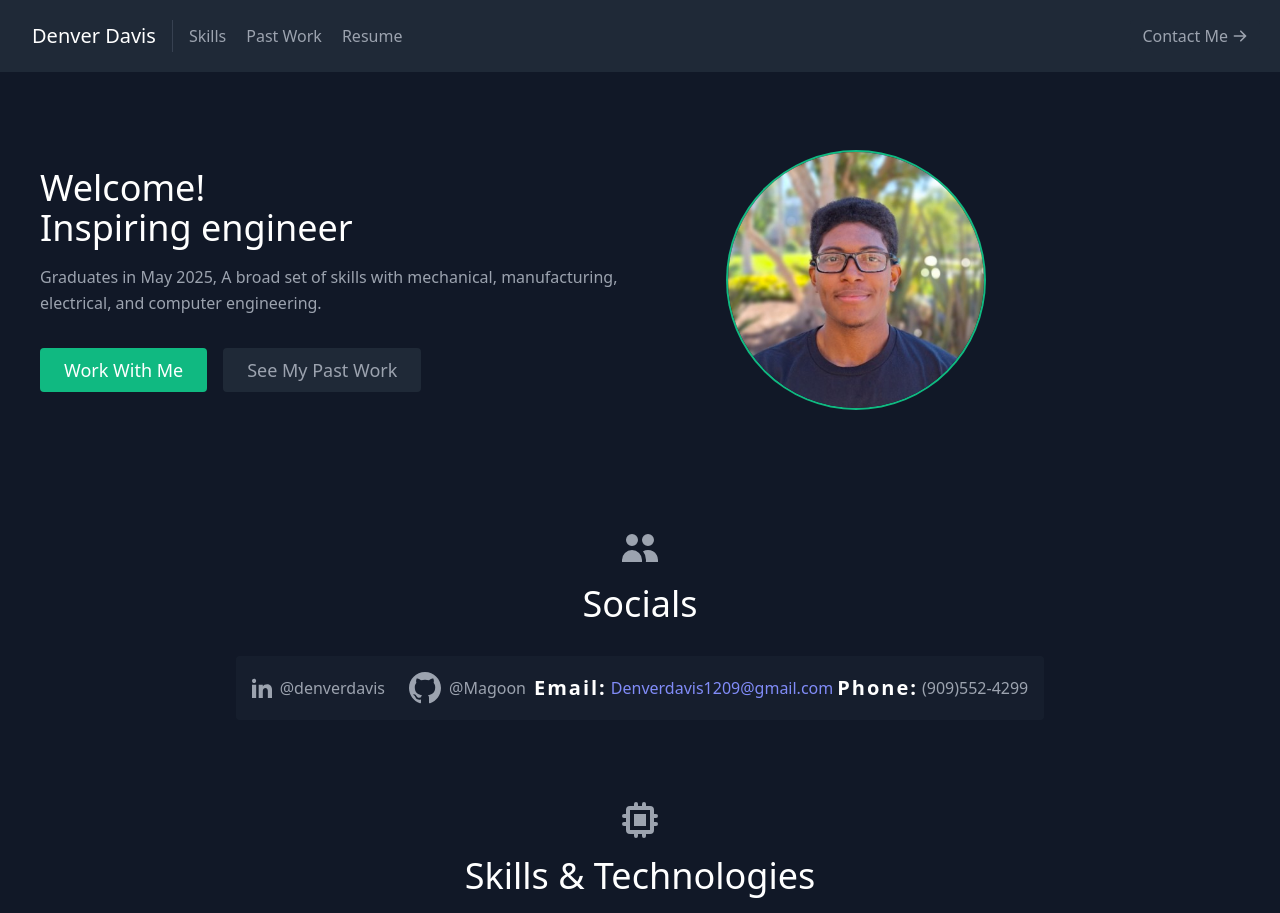
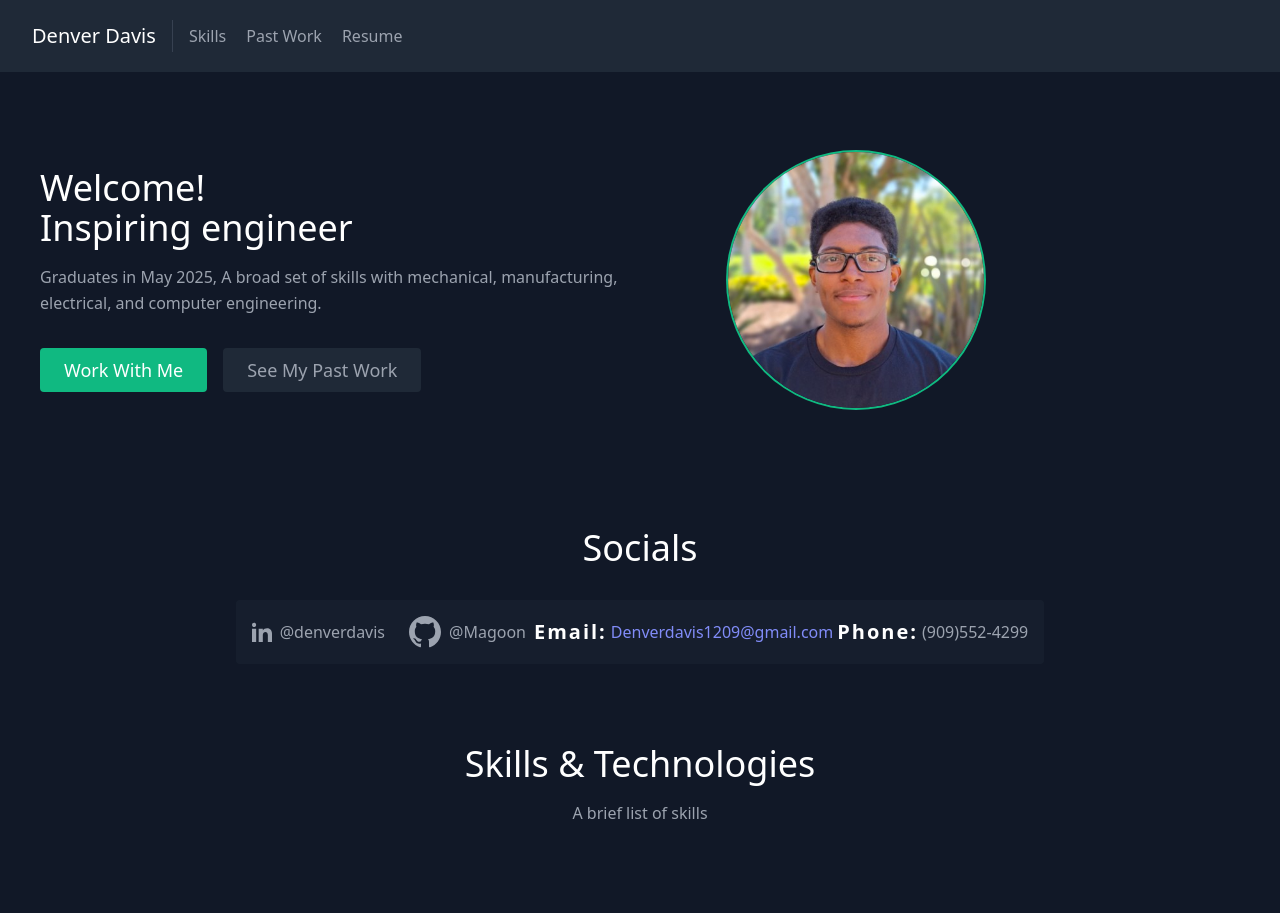
Before and after one commit to Magoon18/REACT, a React (Create React App) app in the folder my-portfolio/: page / in a window 1280 px wide. Shown: the top 913 px of the page. Built offline with nearby package versions, Linux system fonts and the light colour scheme.

Commit message:
Removed icons

```diff
--- a/my-portfolio/src/components/Navbar.js
+++ b/my-portfolio/src/components/Navbar.js
@@ -21,12 +21,12 @@
             Resume
           </a>
         </nav>
-        <a
+        {/*<a
           href="#contact"
           className="inline-flex items-center bg-gray-800 border-0 py-1 px-3 focus:outline-none hover:bg-gray-700 rounded text-base mt-4 md:mt-0">
           Contact Me
           <ArrowRightIcon className="w-4 h-4 ml-1" />
-        </a>
+        </a>*/}
       </div>
     </header>
   );
--- a/my-portfolio/src/components/Projects.js
+++ b/my-portfolio/src/components/Projects.js
@@ -7,7 +7,7 @@
     <section id="projects" className="text-gray-400 bg-gray-900 body-font">
       <div className="container px-5 py-10 mx-auto text-center lg:px-40">
         <div className="flex flex-col w-full mb-20">
-          <CodeIcon className="mx-auto inline-block w-10 mb-4" />
+          {/*<CodeIcon className="mx-auto inline-block w-10 mb-4" />*/}
           <h1 className="sm:text-4xl text-3xl font-medium title-font mb-4 text-white">
             Project Experience
           </h1>
--- a/my-portfolio/src/components/Skills.js
+++ b/my-portfolio/src/components/Skills.js
@@ -7,7 +7,7 @@
     <section id="skills">
       <div className="container px-5 py-10 mx-auto">
         <div className="text-center mb-20">
-          <ChipIcon className="w-10 inline-block mb-4" />
+          {/*<ChipIcon className="w-10 inline-block mb-4" />*/}
           <h1 className="sm:text-4xl text-3xl font-medium title-font text-white mb-4">
             Skills &amp; Technologies
           </h1>
--- a/my-portfolio/src/components/Socials.js
+++ b/my-portfolio/src/components/Socials.js
@@ -5,7 +5,7 @@
   return (
     <section id="socials">
       <div className="container px-5 py-10 mx-auto text-center">
-        <UsersIcon className="w-10 inline-block mb-4" />
+        {/*<UsersIcon className="w-10 inline-block mb-4" />*/}
         <h1 className="sm:text-4xl text-3xl font-medium title-font text-white mb-8">
           Socials
         </h1>
@@ -33,15 +33,15 @@
             <a href="https://github.com/Magoon18" target="_blank" className="ml-2 mr-2 hover:text-white">
               @Magoon
             </a>
-              <h1 className="title-font font-semibold text-white tracking-widest text-xl">
+              <h2 className="title-font font-semibold text-white tracking-widest text-xl">
                 Email:
-              </h1>
+              </h2>
               <a className="text-indigo-400 leading-relaxed ml-1">
               Denverdavis1209@gmail.com
               </a>
-              <h1 className="title-font font-semibold text-white tracking-widest text-xl ml-1">
+              <h2 className="title-font font-semibold text-white tracking-widest text-xl ml-1">
                 Phone:
-              </h1>
+              </h2>
               <p className="leading-relaxed ml-1">(909)552-4299</p>
           </div>
         </div>
```
